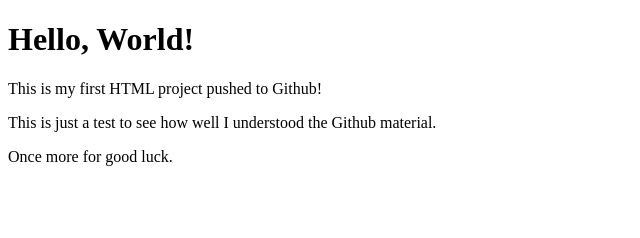
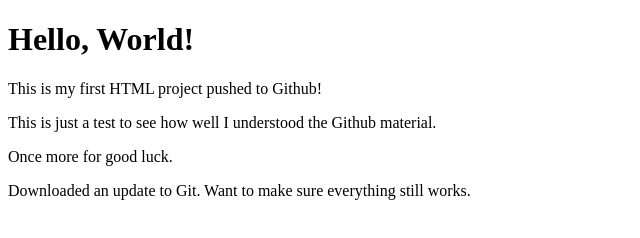
Before and after one commit to balokdecoy/my-first-repo, a plain HTML site: page index.html in a window 1280 px wide. Shown: the whole page, without its empty margins (0-640 px from the left). Drawn offline with Linux system fonts and the light colour scheme.

Commit message:
Downloaded an update to Git. Testing system. Added p tag.

```diff
--- a/index.html
+++ b/index.html
@@ -10,5 +10,6 @@
     <p>This is my first HTML project pushed to Github!</p>
     <p>This is just a test to see how well I understood the Github material.</p>
     <p>Once more for good luck.</p>
+    <p>Downloaded an update to Git. Want to make sure everything still works.</p>
 </body>
 </html>
```
